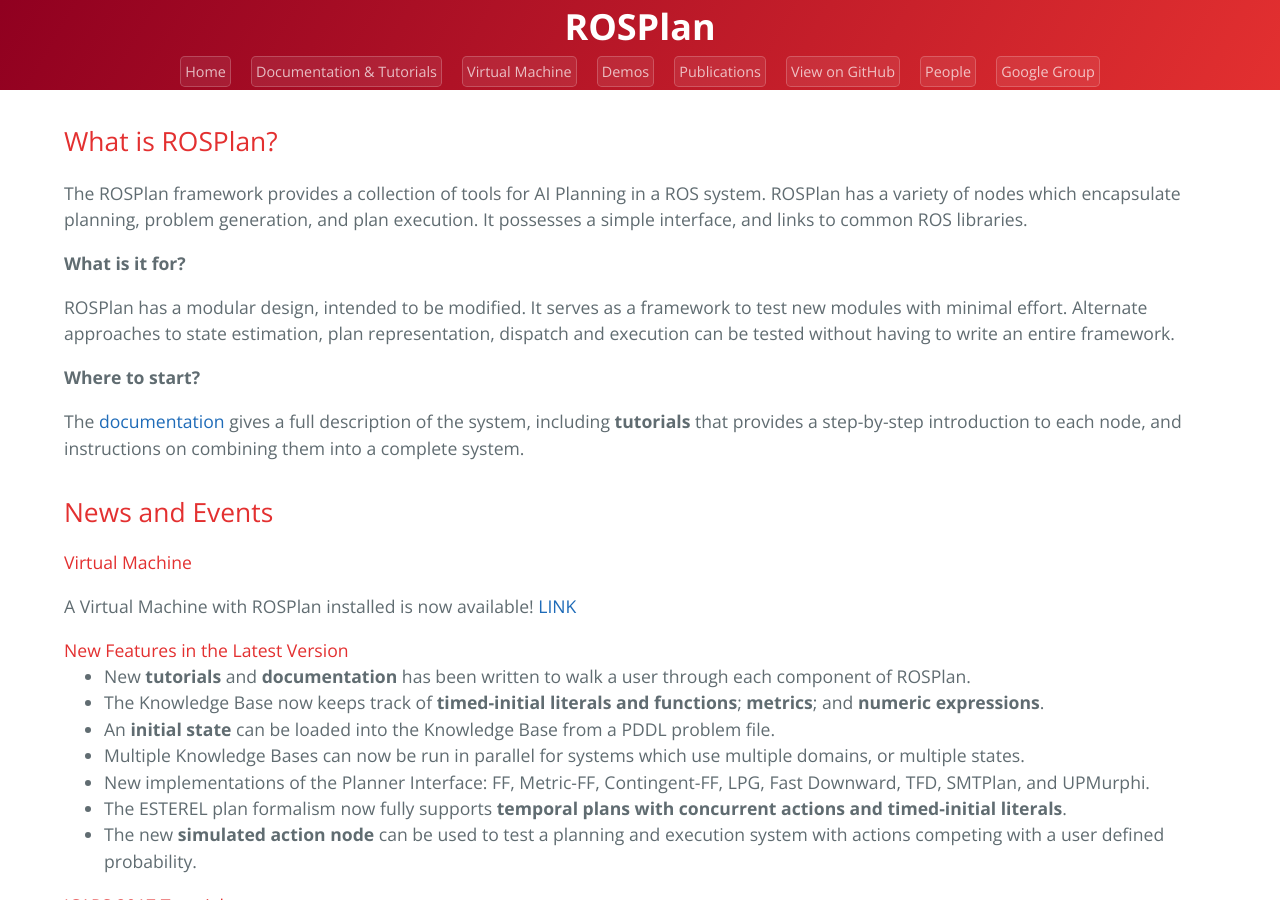
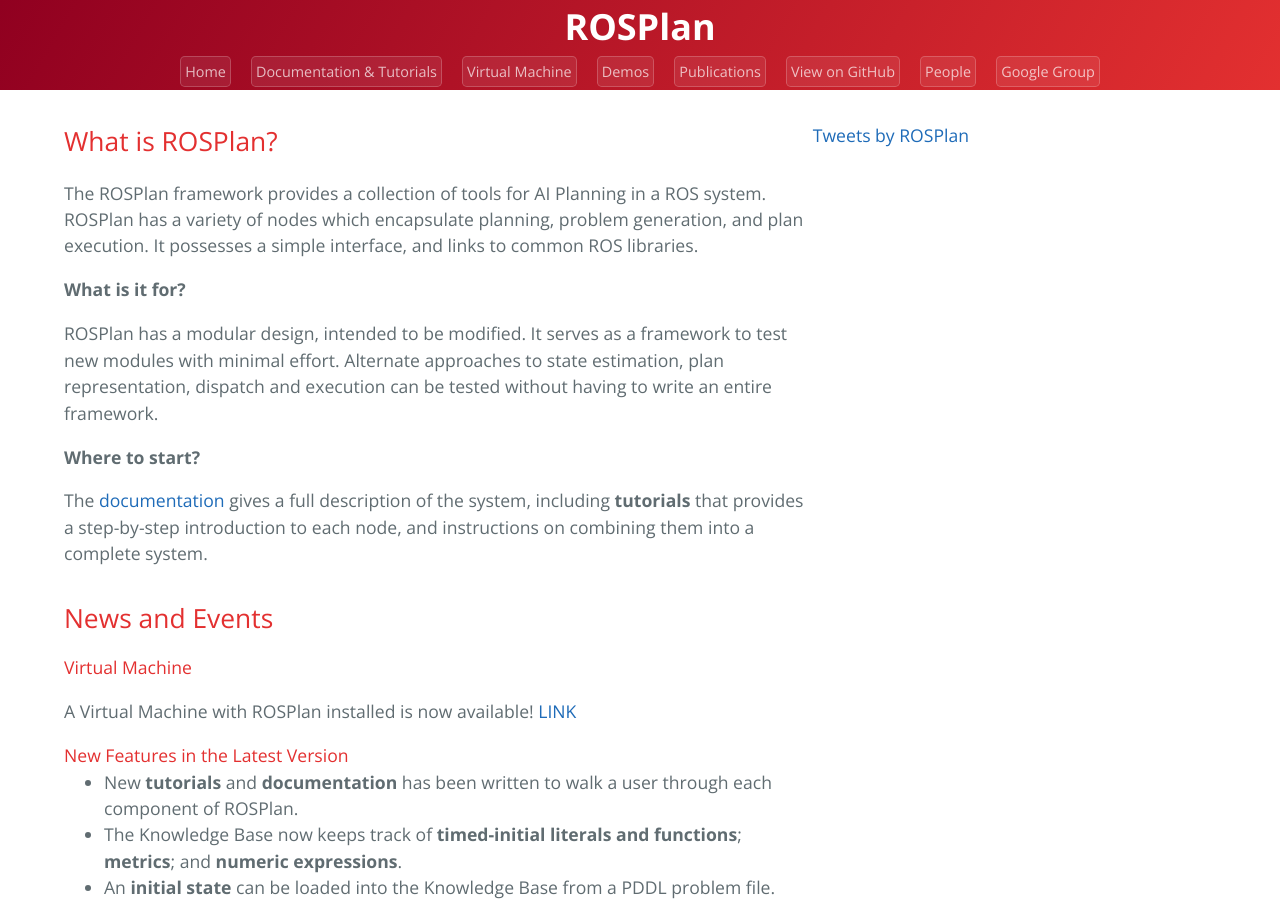
Before and after one commit to KCL-Planning/ROSPlan, a Jekyll site: the page built from index.md, in a window 1280 px wide and 900 px high. Built offline with Jekyll 4.4.1, drawn with Linux system fonts in a browser that asks for light colours; comment, search, counter and statistics services are not loaded.

Commit message:
Twitter feed

```diff
--- /dev/null
+++ b/_layouts/index.html
@@ -0,0 +1,13 @@
+---
+layout: default
+---
+
+<div style="float:left; width:65%">
+
+<h2>{{ page.title }}</h2>
+
+    {{ content }}
+
+</div>
+
+<a class="twitter-timeline" data-width="30%" data-height="900px" data-theme="light" href="https://twitter.com/ros_plan?ref_src=twsrc%5Etfw" style="width:30%">Tweets by ROSPlan</a><script async src="https://platform.twitter.com/widgets.js" charset="utf-8"></script>
```
Also changed, not shown: index.md (+1 -1 lines).
